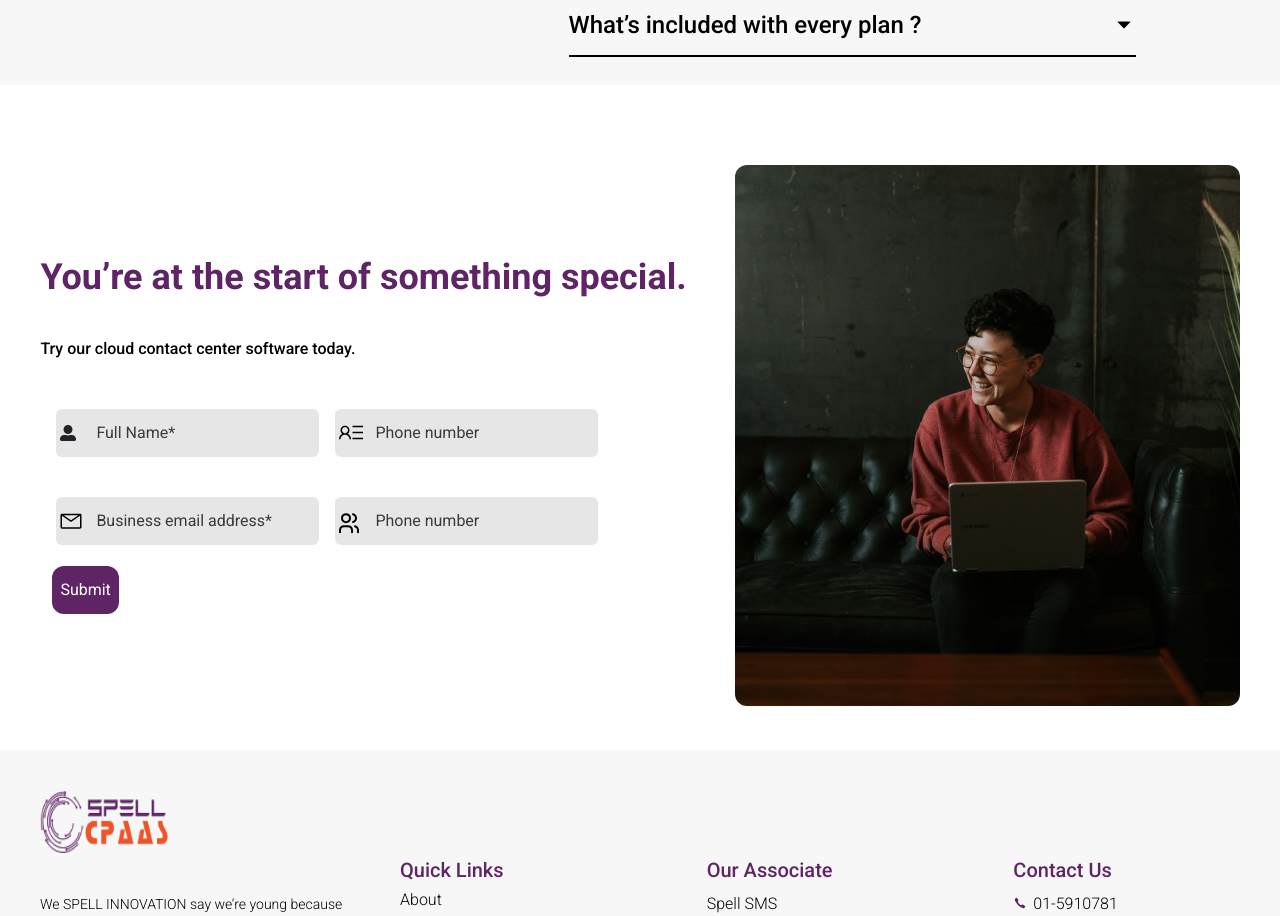
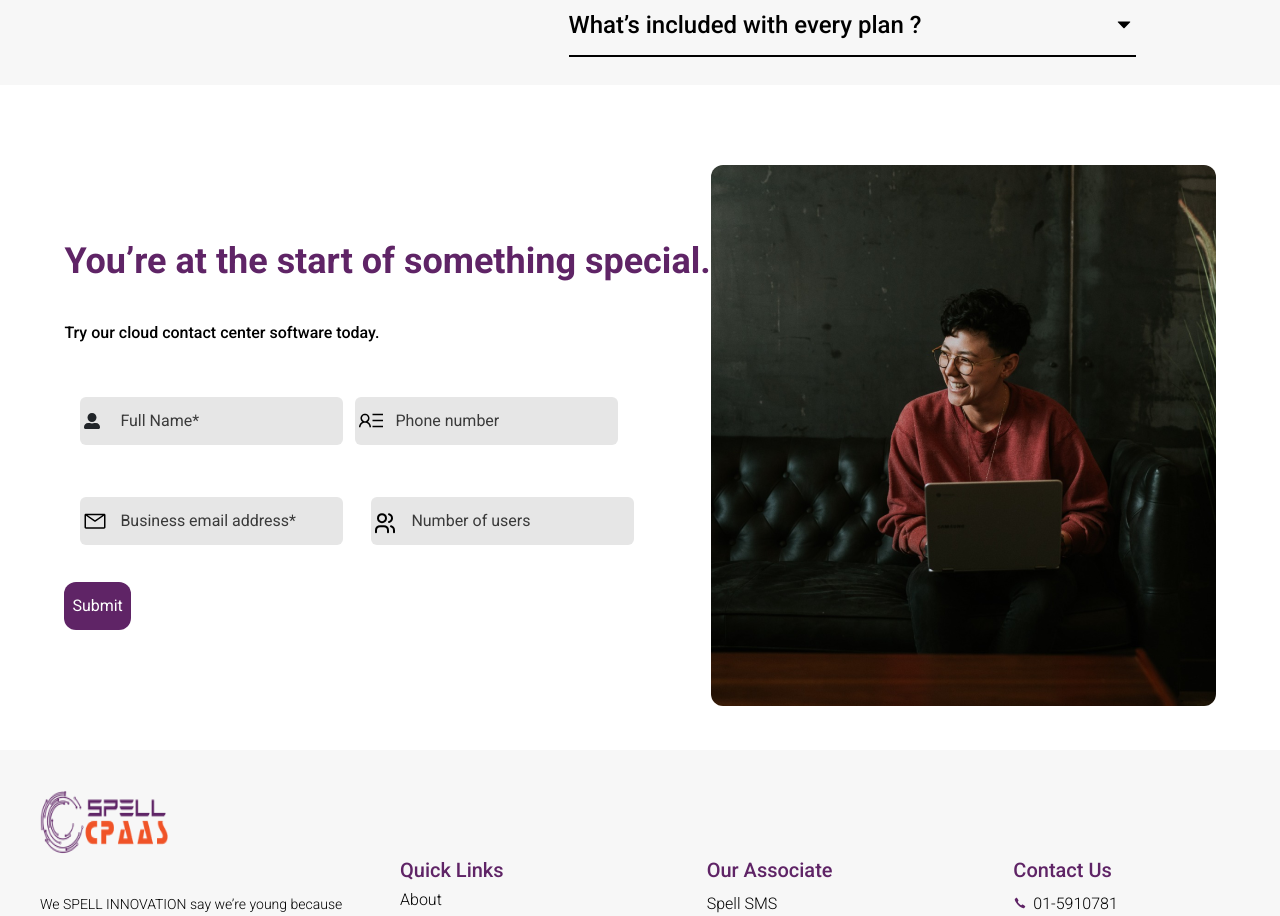
Before and after one commit to nareshbudha/my-project, a React (Vite) app: page / in a window 1280 px wide. Shown: the part 6120-7036 px from the top of the page. Built offline with nearby package versions, Linux system fonts and the light colour scheme.

Commit message:
photo section updated

```diff
--- a/src/Component/Page/Photo.jsx
+++ b/src/Component/Page/Photo.jsx
@@ -1,12 +1,11 @@
 import React from "react";
-import { FaUserAlt, FaPhone, FaUserFriends } from "react-icons/fa";
-import { MdOutlineMarkEmailUnread } from "react-icons/md";
+import { FaUserAlt } from "react-icons/fa";
 import gg from "../Image/gg.png";
 
 const Photo = () => {
   return (
     <div>
-      <div className=" flex flex-col py-10 justify-center items-center mobile:flex-row mobile:gap-3 gap-5 ">
+      <div className=" flex flex-col py-10 justify-center items-center mobile:flex-row">
         <div className="flex flex-col items-center laptop:items-start  ">
           <h2 className="text-[#5F2466] mobile:text-base mobile:font-normal mobile:w-full tablet:text-2xl tablet:font-semibold laptop:text-4xl laptop:font-bold">
             You’re at the start of something special.
@@ -14,7 +13,7 @@ const Photo = () => {
           <p className="text-[#000000] flex mobile:text-xs tablet:text-base tablet:font-medium tablet:py-10 laptop:text-base">
             Try our cloud contact center software today.
           </p>
-          <div className="flex flex-col  mobile:gap-2 mobile:py-3 mobile:px-4 tablet:w-full tablet:gap-4 tablet:py-2 laptop:flex-row">
+          <div className="flex flex-col  mobile:gap-2 mobile:py-3 mobile:px-4 tablet:w-full tablet:gap-3 tablet:py- laptop:flex-row">
             <div className="relative">
               <input
                 className="bg-[#E6E6E6] border-none flex rounded placeholder-[#000000] placeholder-opacity-75 outline-none w-full mobile:py-3 mobile:px-10"
@@ -44,7 +43,7 @@ const Photo = () => {
               </svg>
             </div>
           </div>
-          <div className="flex flex-col  mobile:gap-5 mobile:py-3 mobile:px-4 tablet:w-full tablet:gap-4 tablet:py-2 laptop:flex-row laptop:py-8">
+          <div className="flex flex-col  mobile:gap-6 mobile:py-3 mobile:px-4 tablet:w-full tablet:gap-7 tablet:py-2 tablet:mt-2 laptop:flex-row laptop:py-8">
             <div className="relative">
               <input
                 className="bg-[#E6E6E6] border-none flex rounded  placeholder-[#000000] placeholder-opacity-75 outline-none  w-full mobile:py-3 mobile:px-10 "
@@ -68,9 +67,9 @@ const Photo = () => {
             </div>
             <div className="relative">
               <input
-                className="bg-[#E6E6E6] border-none flex rounded  placeholder-[#000000] placeholder-opacity-75 outline-none w-full mobile:py-3 mobile:px-10"
+                className="bg-[#E6E6E6] border-none flex rounded  placeholder-[#000000] placeholder-opacity-75 outline-none w-full mobile:py-3  mobile:px-10"
                 type="text"
-                placeholder="Phone number"
+                placeholder="Number of users"
               />
               <svg
                 className="-mt-8 ml-1"
@@ -94,7 +93,7 @@ const Photo = () => {
           </div>
 
           <button
-            className="bg-[#5F2466] text-[#FFFFFF] rounded-lg  mobile:py-3 mobile:px-2 tablet:rounded-xl laptop:ml-3" >
+            className="bg-[#5F2466] text-[#FFFFFF] rounded-lg mobile:mt-2 mobile:py-3 mobile:px-2 tablet:rounded-xl tablet:mt-4 " >
             Submit
           </button>
         </div>
```
